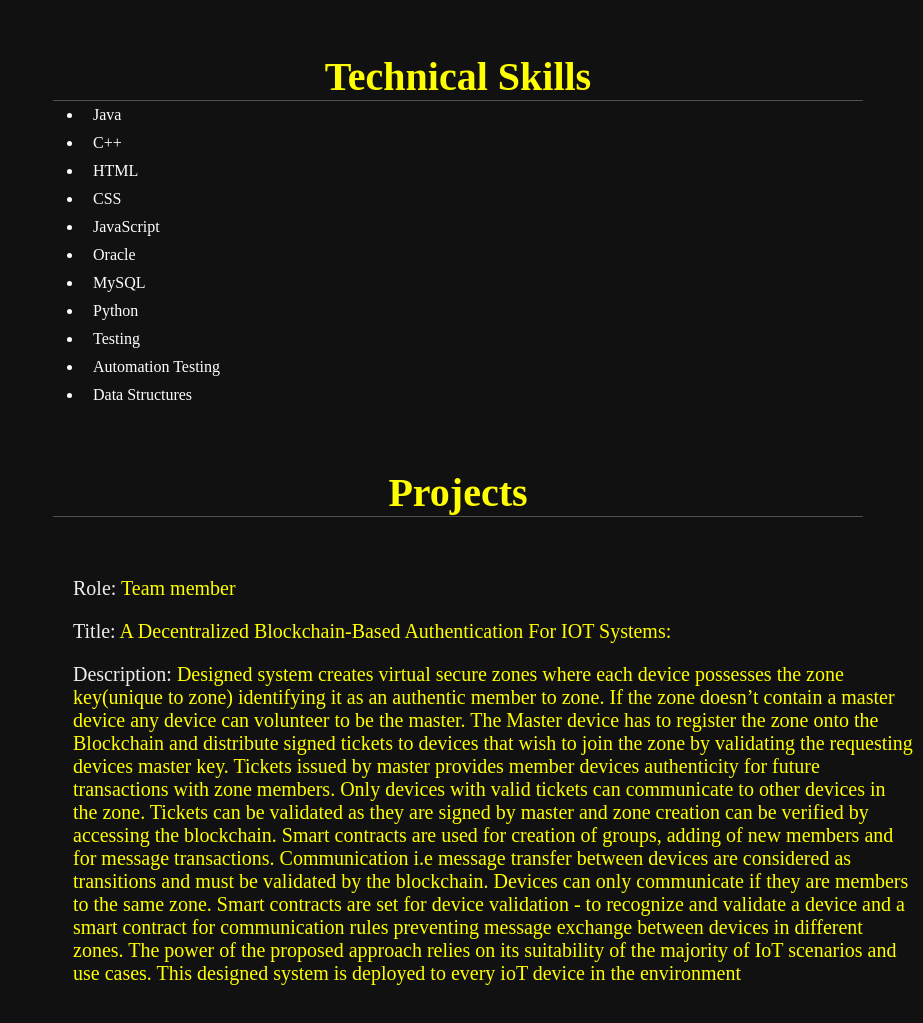
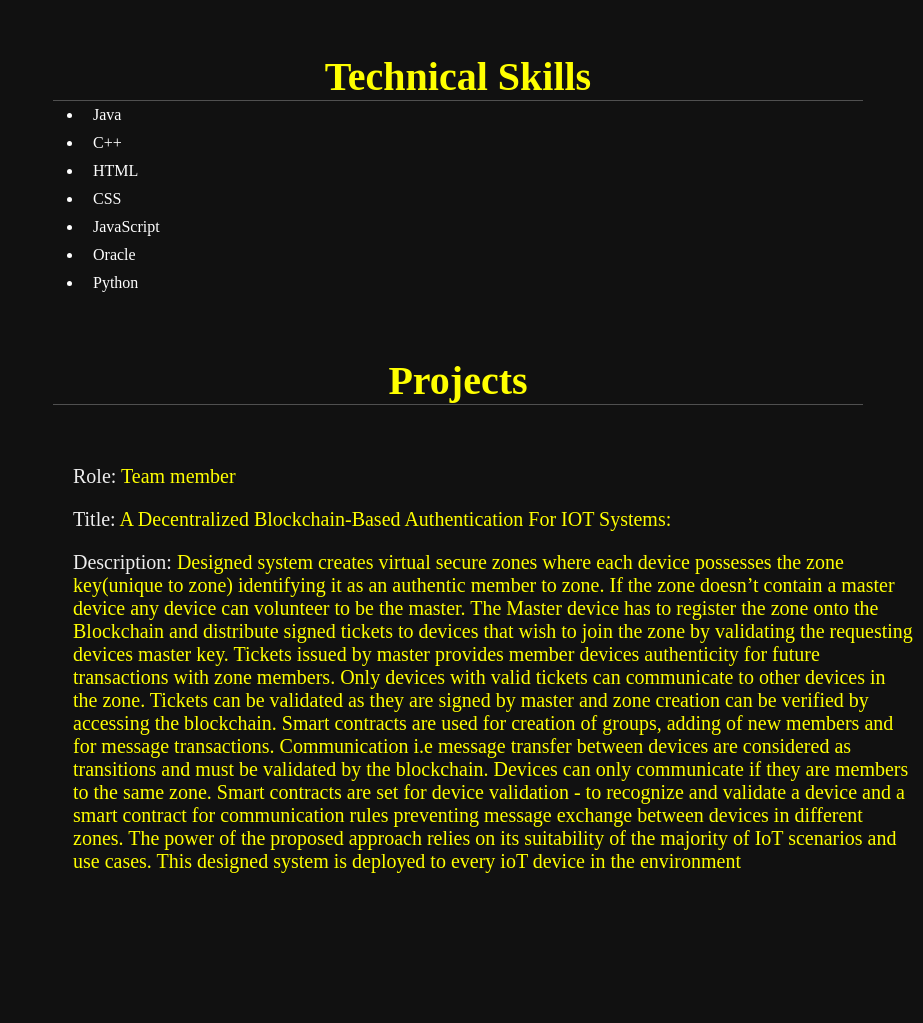
Before and after one commit to 00guru/profile, a plain HTML site: page index.html in a window 1280 px wide. Shown: the part 804-1827 px from the top of the page, without its empty margins (357-1280 px from the left). After the commit the page ends 1737 px from the top, so only its background shows below. Drawn offline with Linux system fonts and the light colour scheme.

Commit message:
Update index.html

```diff
--- a/index.html
+++ b/index.html
@@ -76,11 +76,7 @@
         <li>CSS</li>
         <li>JavaScript</li>
         <li>Oracle</li>
-        <li>MySQL</li>
         <li>Python</li>
-        <li>Testing</li>
-        <li>Automation Testing</li>
-        <li>Data Structures</li>
     </ul>
 </div>
 </section>
```
